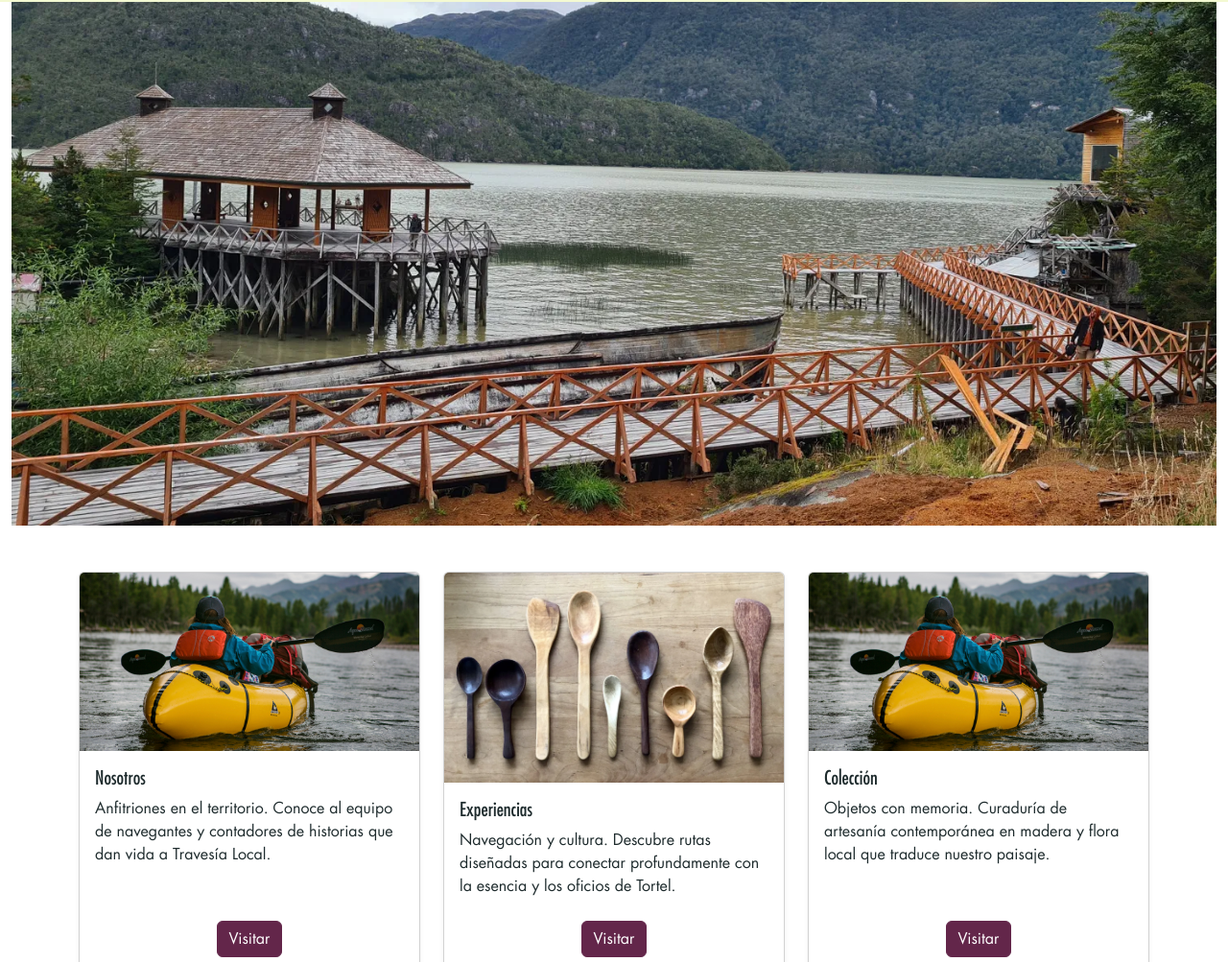
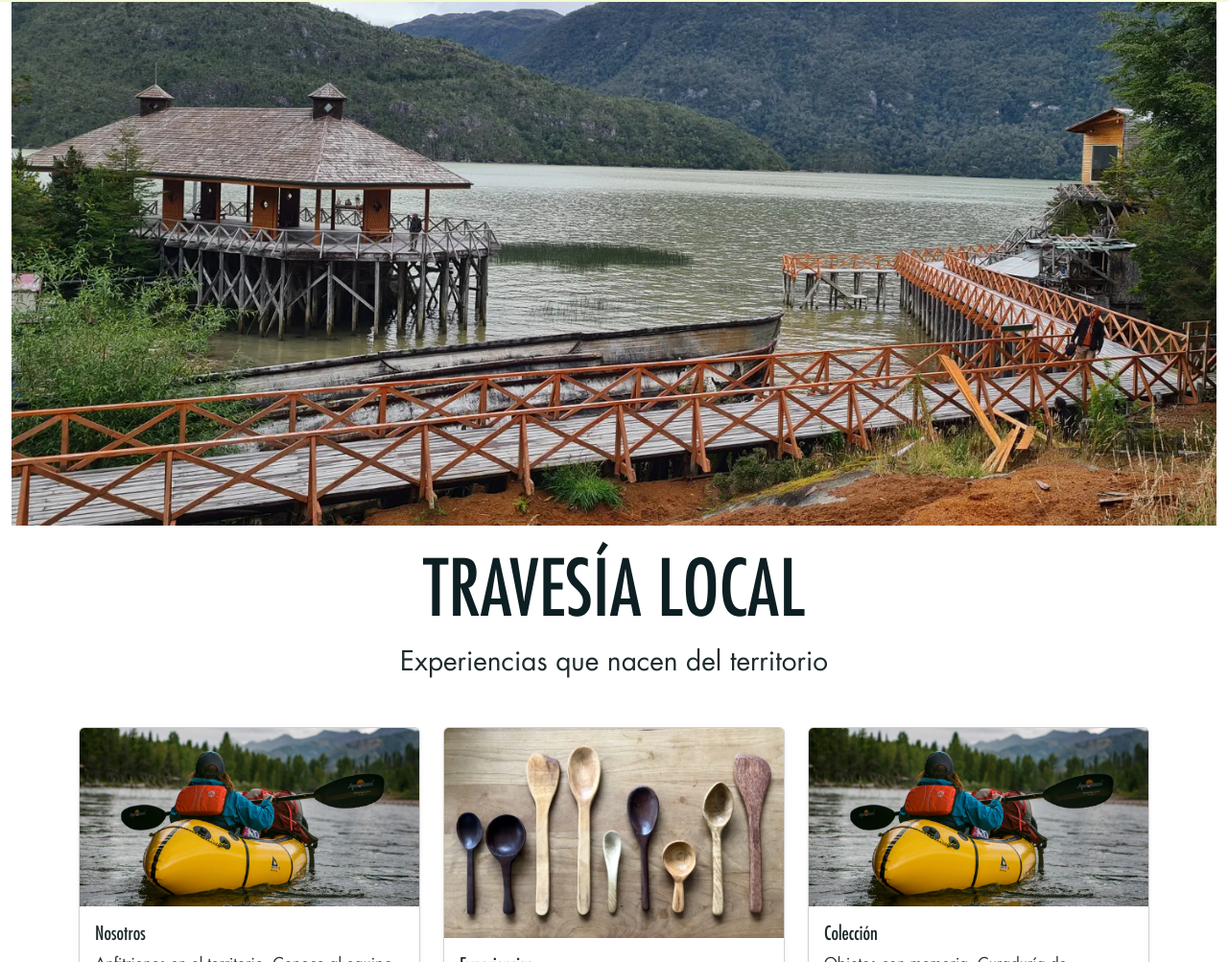
Before and after one commit to RamirezJM/Travesia_Local, a website: page index.html in a window 1280 px wide. Shown: the part 97-1100 px from the top of the page at 96% size. Drawn offline with nearby package versions, Linux system fonts and the light colour scheme.

Commit message:
refactor: rediseño hero

```diff
--- a/index.html
+++ b/index.html
@@ -64,7 +64,10 @@
     <section class="hero">
       <div class="container-fluid">
         <img src="assets/images/hero-new.webp" alt="caleta tortel" class="img-fluid d-block w-100">
+        <h1 class="display-1 fw-medium hero-title text-center mt-3 text-uppercase">Travesía Local</h1>
+        <p class="lead fs-3 text-center">Experiencias que nacen del territorio</p>
       </div>
+
     </section>
 
     <section class="secciones my-5">
@@ -125,7 +128,7 @@
 
               </div>
               <div class="card-footer bg-transparent border-0 pb-3 text-center">
-                 <a href="bitacora.html" class="btn btn-primary stretched-link">Visitar</a>
+                <a href="bitacora.html" class="btn btn-primary stretched-link">Visitar</a>
               </div>
             </div>
           </div>
```
